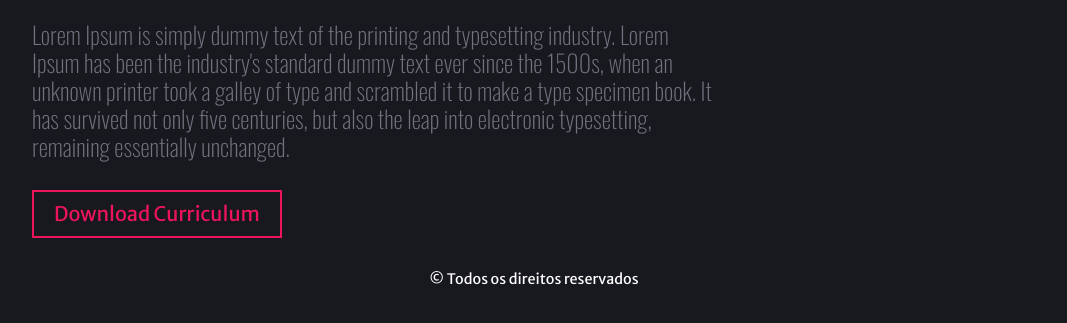
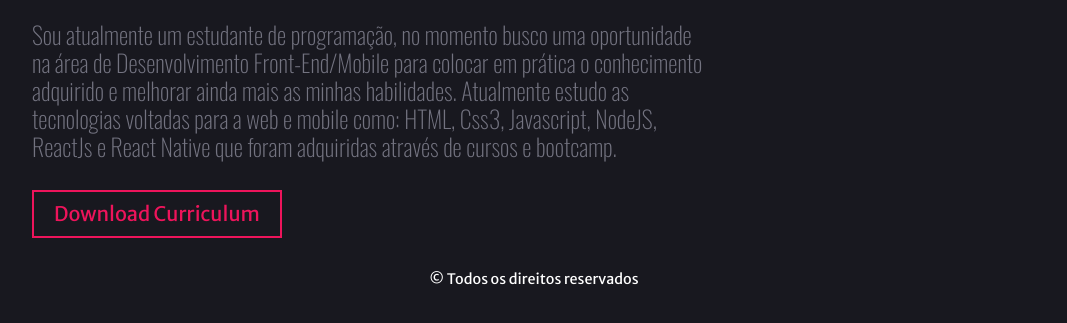
Before and after one commit to RaioneNascimento/portfolio-simples, a plain HTML site: page index.html in a window 1280 px wide. Shown: the part 255-578 px from the top of the page, without its empty margins (106-1173 px from the left). Drawn offline with nearby package versions, Linux system fonts and the light colour scheme.

Commit message:
adicionado resumo

```diff
--- a/index.html
+++ b/index.html
@@ -18,16 +18,13 @@
     </div>
   </header>
 
-  <!-- <div class="header-box-1">
-    <img class="logo" width="150px" src="./public/images/logo.png" alt="logo">
-  </div> -->
-
   <div id="grid-container" class="box box-50 todo-conteudo conteudo banner icon-content">
 
     <div class="box-central-1 grid-item">
       <h2>FRONT END DEVELOPER</h2>
       <h1>Raione Nascimento</h1>
-      <p>Lorem Ipsum is simply dummy text of the printing and typesetting industry. Lorem Ipsum has been the industry's standard dummy text ever since the 1500s, when an unknown printer took a galley of type and scrambled it to make a type specimen book. It has survived not only five centuries, but also the leap into electronic typesetting, remaining essentially unchanged. </p>
+      <p>Sou atualmente um estudante de programação, no momento  busco uma oportunidade na área de Desenvolvimento Front-End/Mobile para colocar em prática o conhecimento adquirido e melhorar ainda mais as minhas habilidades. Atualmente estudo as tecnologias voltadas para a web e mobile como: HTML, Css3, Javascript, NodeJS, ReactJs e React Native que foram adquiridas através de cursos e bootcamp.
+      </p>
       <a href="https://drive.google.com/file/d/1e9NuTCambuDAAdcIRCa-0evpCgishEyF/view?usp=sharing" target="_blank">Download Curriculum</a>
     </div>
 
```
